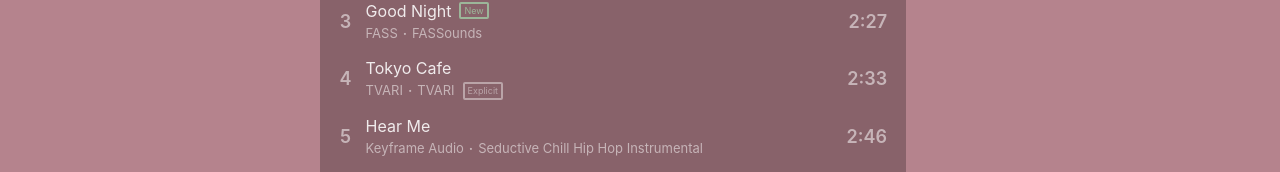
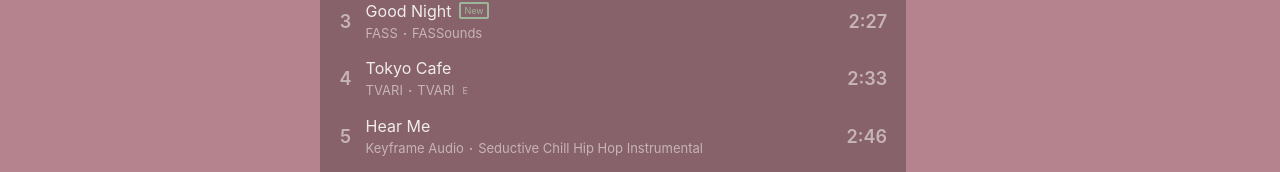
Before and after one commit to bouzidanas/react-list-player, a React (Vite) app: page / in a window 1280 px wide. Shown: the part 454-626 px from the top of the page. Built offline with nearby package versions, Linux system fonts and the light colour scheme.

Commit message:
update demo

```diff
--- a/src/App.tsx
+++ b/src/App.tsx
@@ -124,8 +124,8 @@ const testTracks: track[] = [
         },
         {
             type: 'badge',
-            content: 'Explicit',
-            className: 'explicit'
+            content: 'E',
+            className: 'e'
         }
     ],
     duration: "2:33",
```
